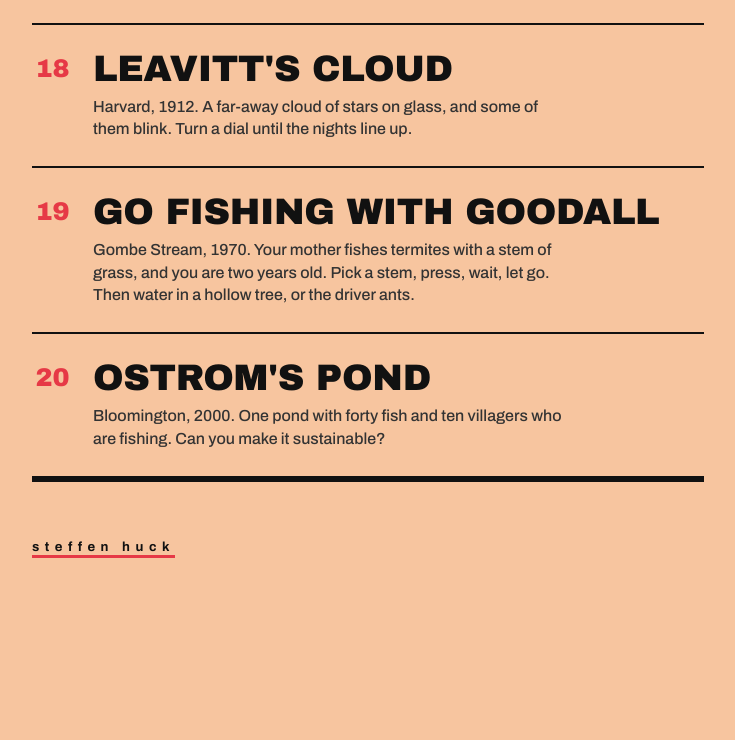
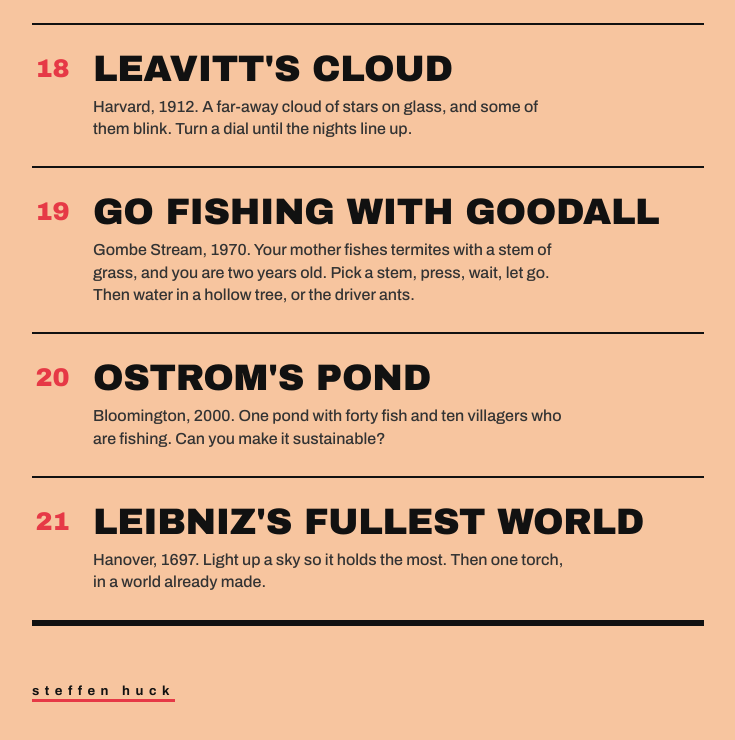
Before and after one commit to steffenhuck/g-games, a plain HTML site: page index.html in a window 1280 px wide. Shown: the part 3213-3953 px from the top of the page, without its empty margins (272-1007 px from the left). Before the commit the page ends 3865 px from the top, so only its background shows below. Drawn offline with Linux system fonts and the light colour scheme.

Commit message:
The Pantheon: Leibniz's Fullest World at no. 21
Co-Authored-By: Claude Opus 5.5 <noreply@anthropic.com>
Claude-Session: https://claude.ai/code/session_018niUhz8xbgv2BWy9afg3Ur

```diff
--- a/index.html
+++ b/index.html
@@ -333,6 +333,15 @@
           </span>
         </a>
       </li>
+      <li>
+        <a class="game" href="https://steffenhuck.github.io/paper-to-game/leibniz/leibnizs-fullest-world.html">
+          <span class="num" aria-hidden="true">21</span>
+          <span class="body">
+            <span class="title">Leibniz's Fullest World</span>
+            <span class="desc">Hanover, 1697. Light up a sky so it holds the most. Then one torch, in a world already made.</span>
+          </span>
+        </a>
+      </li>
     </ul>
     <footer>
       <a href="https://steffenhuck.github.io/">steffen huck</a>
```
